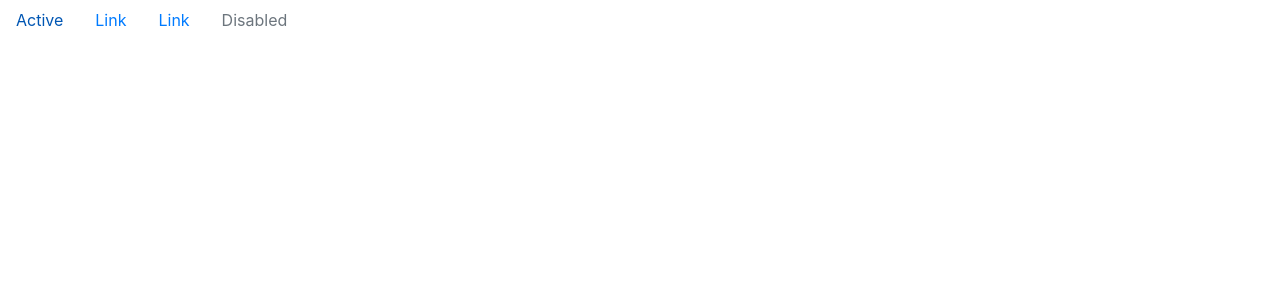
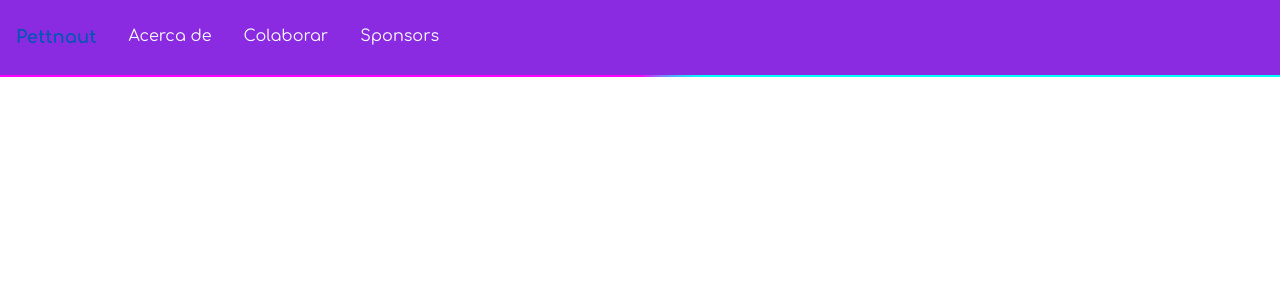
Before and after one commit to pettnaut/frontend-code, a React (Create React App) app: page / in a window 1280 px wide. Shown: the top 300 px of the page. Built offline with nearby package versions, Linux system fonts and the light colour scheme.

Commit message:
[8] Adjust css according to the design

```diff
--- a/src/components/header/Header.js
+++ b/src/components/header/Header.js
@@ -1,25 +1,24 @@
 import React from 'react'
+import './header.css'
 import Nav from 'react-bootstrap/Nav'
 
 export default function Header() {
     return (
-        <Nav
+        <Nav className="header"
         activeKey="/home"
         onSelect={(selectedKey) => alert(`selected ${selectedKey}`)}
       >
         <Nav.Item>
-          <Nav.Link href="/home">Active</Nav.Link>
+          <Nav.Link className="item-logo" href="/home">Pettnaut</Nav.Link>
         </Nav.Item>
         <Nav.Item>
-          <Nav.Link eventKey="link-1">Link</Nav.Link>
+          <Nav.Link className="item" eventKey="link-1">Acerca de</Nav.Link>
         </Nav.Item>
         <Nav.Item>
-          <Nav.Link eventKey="link-2">Link</Nav.Link>
+          <Nav.Link className="item" eventKey="link-2">Colaborar</Nav.Link>
         </Nav.Item>
         <Nav.Item>
-          <Nav.Link eventKey="disabled" disabled>
-            Disabled
-          </Nav.Link>
+          <Nav.Link className="item" eventKey="link-2">Sponsors</Nav.Link>
         </Nav.Item>
       </Nav>
     )
--- a/src/components/header/header.css
+++ b/src/components/header/header.css
@@ -0,0 +1,17 @@
+.header {
+    background-color: blueviolet;
+    font-family: 'Comfortaa Regular';
+    border-bottom:2px solid;
+    border-image: conic-gradient(aqua, aqua, aqua, magenta, magenta, magenta, magenta) 1;
+
+}
+
+.nav-link {
+    padding: 1.5rem 1rem !important;
+    color: #ffffff;
+}
+
+.item-logo {
+    font-size: large;
+    font-family: 'Comfortaa Bold';
+}
--- a/src/index.js
+++ b/src/index.js
@@ -1,5 +1,6 @@
 import React from 'react';
 import ReactDOM from 'react-dom';
+import './index.css';
 import App from './components/App';
 import 'bootstrap/dist/css/bootstrap.min.css';
 
```
